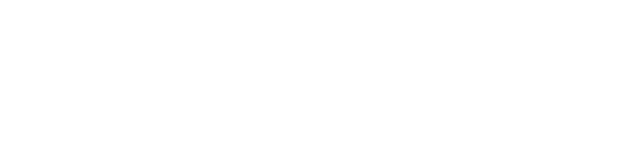
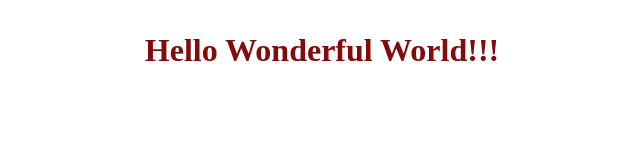
Before and after one commit to meka-s/rsschool-cv, a plain HTML site: page index.html in a window 1280 px wide. Shown: the whole page, without its empty margins (318-958 px from the left). Drawn offline with Linux system fonts and the light colour scheme.

Commit message:
feat: add header

```diff
--- a/index.html
+++ b/index.html
@@ -5,8 +5,13 @@
     <meta http-equiv="X-UA-Compatible" content="IE=edge">
     <meta name="viewport" content="width=device-width, initial-scale=1.0">
     <title>Document</title>
+    <link rel="stylesheet" href="style.css">
 </head>
 <body>
-
+    <header>
+        <div class="header-block">
+            <p>Hello Wonderful World!!!</p>
+        </div>
+    </header>
 </body>
 </html>
--- a/style.css
+++ b/style.css
@@ -0,0 +1,9 @@
+.header-block {
+    color: rgb(130, 12, 12);
+    text-align: center;
+    font-size: 32px;
+}
+
+.header-block p {
+    font-weight: bold;
+}
```
